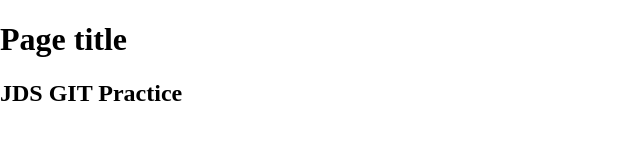
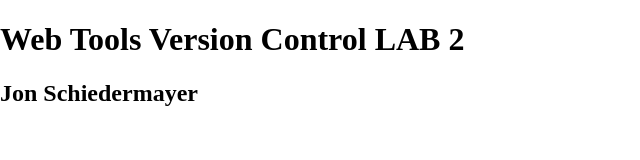
Before and after one commit to jonboper/VCLabSchiedermayer, a plain HTML site: page index.html in a window 1280 px wide. Shown: the whole page, without its empty margins (0-640 px from the left). Drawn offline with nearby package versions, Linux system fonts and the light colour scheme.

Commit message:
Changed index.html
Changed h1 and h2 tags per assignment.

```diff
--- a/index.html
+++ b/index.html
@@ -14,8 +14,8 @@
     </head>
     <body>
     <header>
-	<h1>Page title</h1>
-	<h2>JDS GIT Practice</h2>
+	<h1>Web Tools Version Control LAB 2</h1>
+	<h2>Jon Schiedermayer</h2>
     </header>
     <nav id="pageNav">
     </nav>
```
